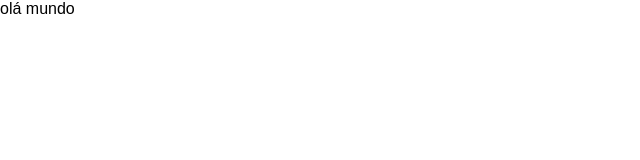
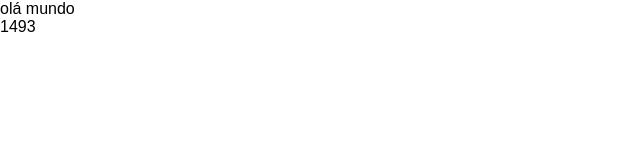
Before and after one commit to carlosael/pomodoro-app, a React (Create React App) app: page / in a window 1280 px wide. Shown: the top 160 px of the page, without its empty margins (0-640 px from the left). Built offline with nearby package versions, Linux system fonts and the light colour scheme.

Commit message:
feat: pomodoro component created

```diff
--- a/src/App.tsx
+++ b/src/App.tsx
@@ -1,7 +1,17 @@
 import React from 'react';
+import { PomodoroTimer } from './components/pomodoro-timer';
 
 function App() {
-  return <div className="App">olá mundo</div>;
+  return (
+    <div className="App">
+      olá mundo
+      <PomodoroTimer
+        defaultPomodoroTimer={1500}
+        defaultShortBreakTimer={300}
+        defaultLongBreakTimer={900}
+      ></PomodoroTimer>
+    </div>
+  );
 }
 
 export default App;
--- /dev/null
+++ b/src/components/pomodoro-timer.tsx
@@ -0,0 +1,16 @@
+import React from 'react';
+import { useInterval } from '../hooks/use-interval';
+
+interface Props {
+  defaultPomodoroTimer: number;
+  defaultShortBreakTimer: number;
+  defaultLongBreakTimer: number;
+}
+
+export function PomodoroTimer(props: Props): JSX.Element {
+  const [mainTime, setMainTime] = React.useState(props.defaultPomodoroTimer);
+  useInterval(() => {
+    setMainTime(mainTime - 1);
+  }, 1000);
+  return <div>{mainTime}</div>;
+}
```
